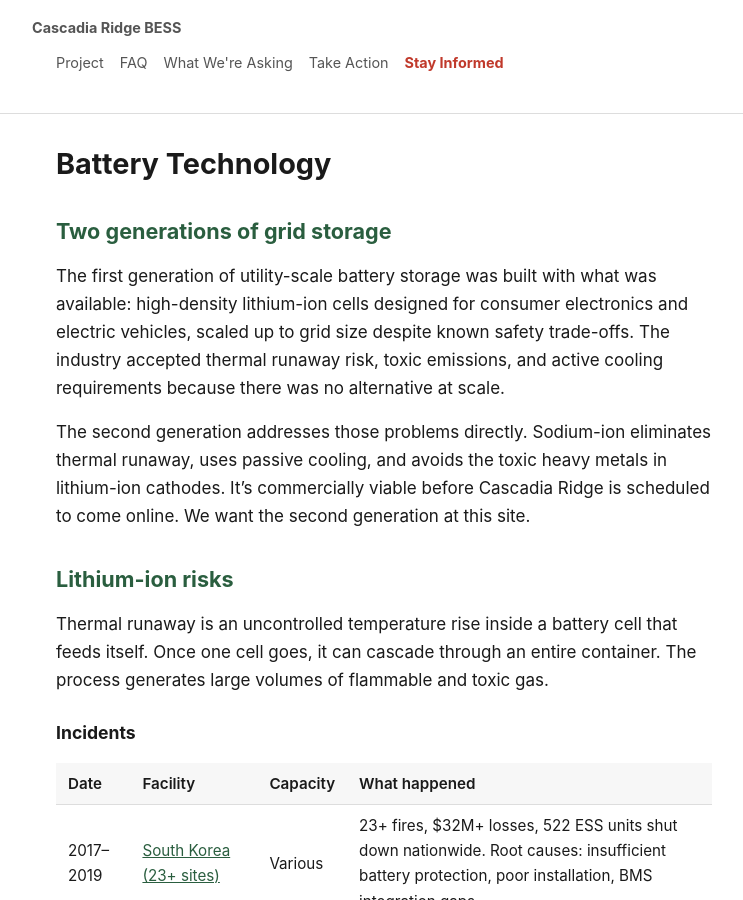
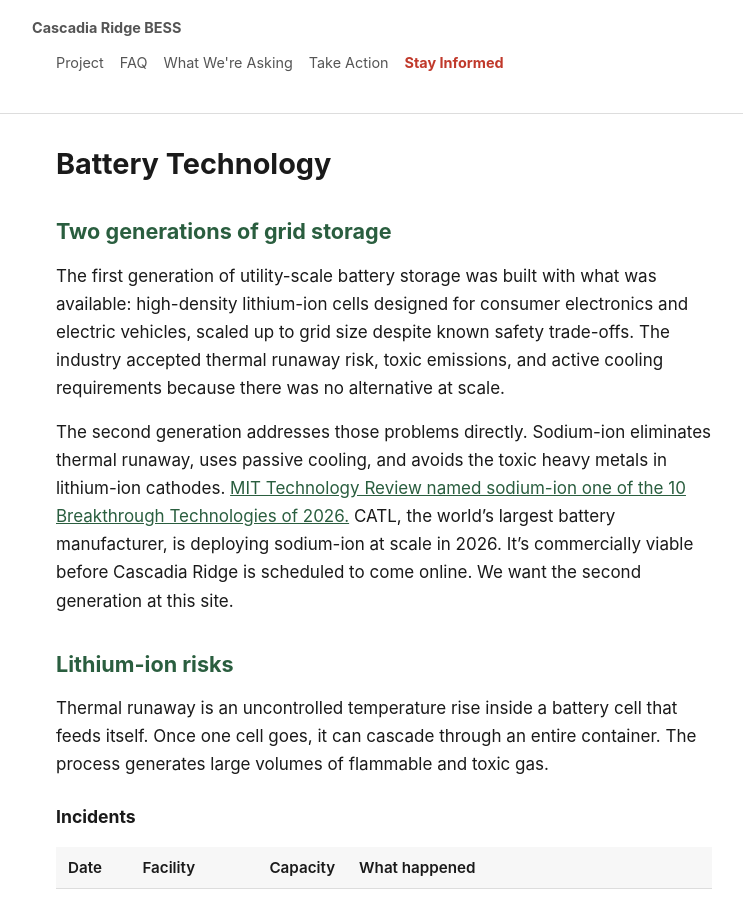
Before and after one commit to calef/cascadia-ridge-bess, a Jekyll site: the page built from _pages/battery-technology.md, in a window 1280 px wide and 900 px high. Shown: the whole window, without its empty margins (256-999 px from the left). Built offline with Jekyll 4.4.1, drawn with Linux system fonts in a browser that asks for light colours.

Commit message:
Deploy site 2026-03-19-053008

```diff
--- a/_pages/battery-technology.md
+++ b/_pages/battery-technology.md
@@ -6,7 +6,7 @@ title: "Battery Technology"
 
 The first generation of utility-scale battery storage was built with what was available: high-density lithium-ion cells designed for consumer electronics and electric vehicles, scaled up to grid size despite known safety trade-offs. The industry accepted thermal runaway risk, toxic emissions, and active cooling requirements because there was no alternative at scale.
 
-The second generation addresses those problems directly. Sodium-ion eliminates thermal runaway, uses passive cooling, and avoids the toxic heavy metals in lithium-ion cathodes. It's commercially viable before Cascadia Ridge is scheduled to come online. We want the second generation at this site.
+The second generation addresses those problems directly. Sodium-ion eliminates thermal runaway, uses passive cooling, and avoids the toxic heavy metals in lithium-ion cathodes. [MIT Technology Review named sodium-ion one of the 10 Breakthrough Technologies of 2026.](https://www.technologyreview.com/2026/01/12/1129991/sodium-ion-batteries-2026-breakthrough-technology/) CATL, the world's largest battery manufacturer, is deploying sodium-ion at scale in 2026. It's commercially viable before Cascadia Ridge is scheduled to come online. We want the second generation at this site.
 
 ## Lithium-ion risks
 
```
